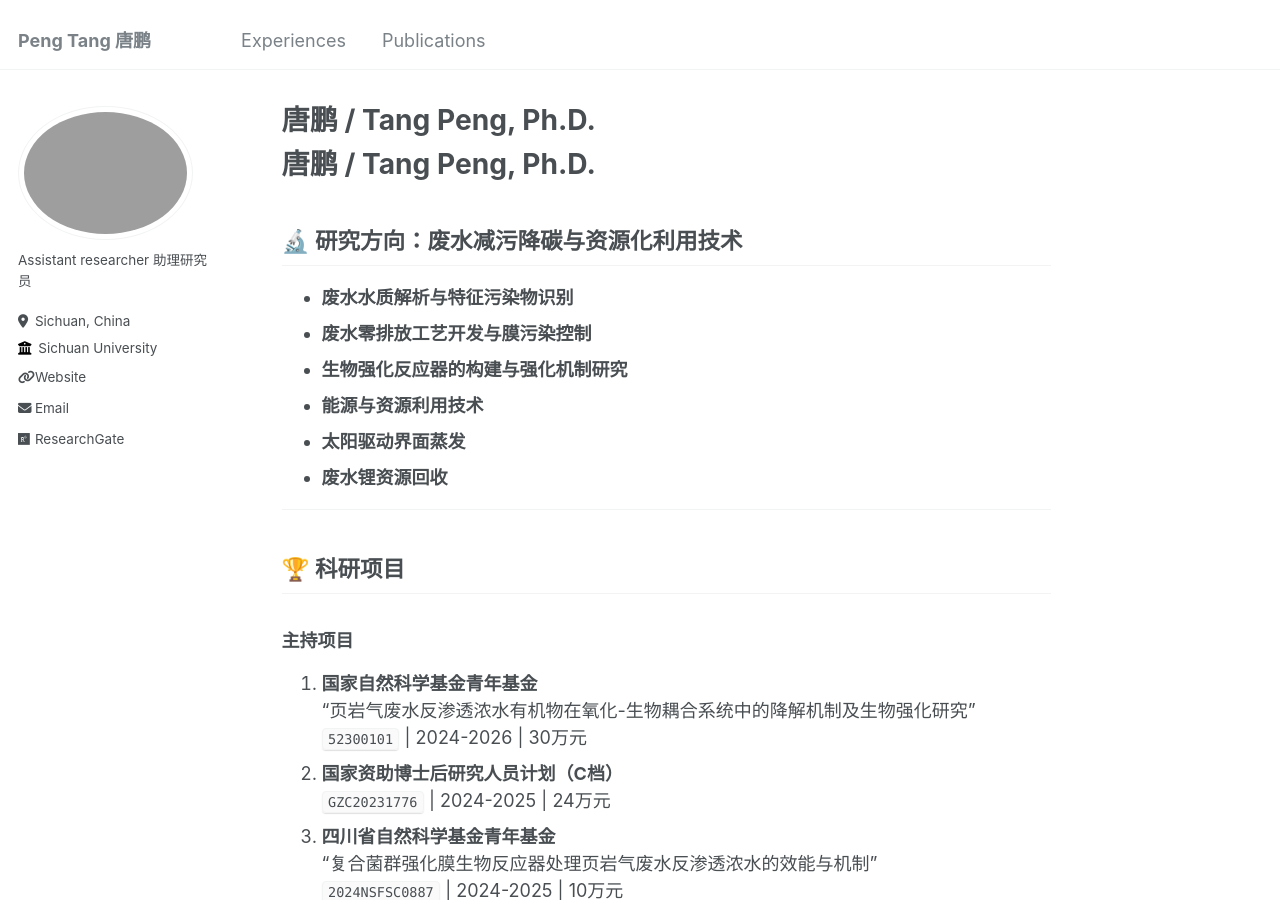
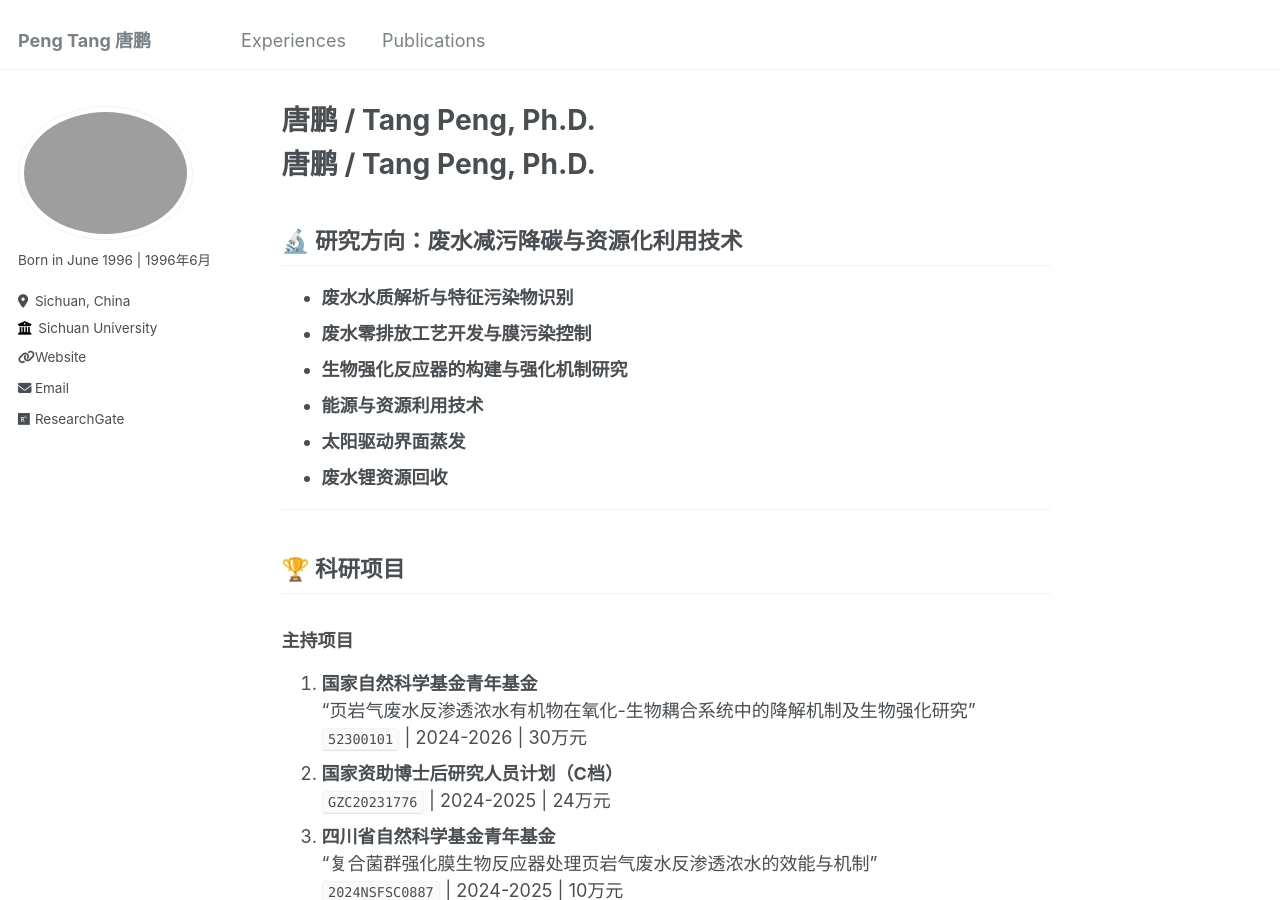
Before and after one commit to Peng-Tang-Env/Peng-Tang-Env.github.io, a Jekyll site: the page built from _pages/about.md, in a window 1280 px wide and 900 px high. Built offline with Jekyll 4.4.1, drawn with Linux system fonts in a browser that asks for light colours; our own code applies the rules of GitHub Pages for plain Markdown files.

Commit message:
Update _config.yml

```diff
--- a/_config.yml
+++ b/_config.yml
@@ -23,7 +23,7 @@ author:
   # Biographic information
   avatar           : "tp.jpg"
   name             : "Peng Tang 唐鹏"
-  bio              : "Assistant researcher 助理研究员"
+  bio              : "Born in June 1996 | 1996年6月"
   location         : "Sichuan, China"
   employer         : "Sichuan University"
   uri              : "https://idmr.scu.edu.cn/info/1252/3043.htm"
```
